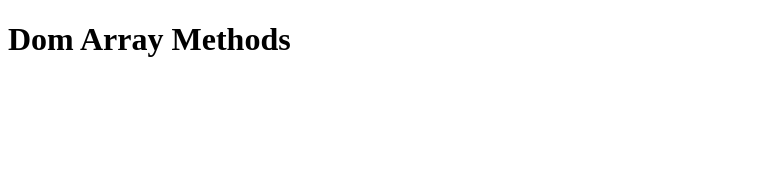
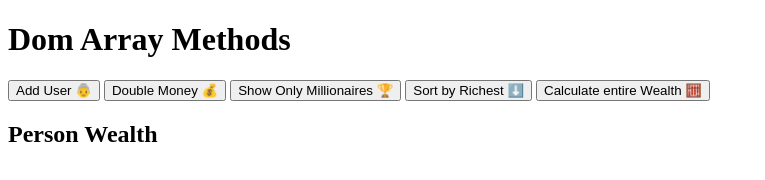
Before and after one commit to TomaszSarmata/domArrayMethods, a plain HTML site: page index.html in a window 1280 px wide. Shown: the whole page, without its empty margins (0-765 px from the left). Drawn offline with Linux system fonts and the light colour scheme.

Commit message:
addes a simple markup

```diff
--- a/index.html
+++ b/index.html
@@ -1,15 +1,28 @@
 <!DOCTYPE html>
 <html lang="en">
-<head>
-    <meta charset="UTF-8">
-    <meta name="viewport" content="width=device-width, initial-scale=1.0">
+  <head>
+    <meta charset="UTF-8" />
+    <meta name="viewport" content="width=device-width, initial-scale=1.0" />
     <title>Dom Array Methods</title>
-    <link rel="stylesheet" href="./style.css">
-</head>
-<body>
-
+    <link rel="stylesheet" href="./style.css" />
+  </head>
+  <body>
     <h1>Dom Array Methods</h1>
 
+    <div class="container">
+      <aside>
+        <button id="add-user">Add User 👵</button>
+        <button id="double">Double Money 💰</button>
+        <button id="show-millionaires">Show Only Millionaires 🏆</button>
+        <button id="sort">Sort by Richest ⬇️</button>
+        <button id="calculate-wealth">Calculate entire Wealth 🧮</button>
+      </aside>
+
+      <main id="main">
+        <h2><strong>Person</strong> Wealth</h2>
+      </main>
+    </div>
+
     <script src="./index.html"></script>
-</body>
+  </body>
 </html>
```
